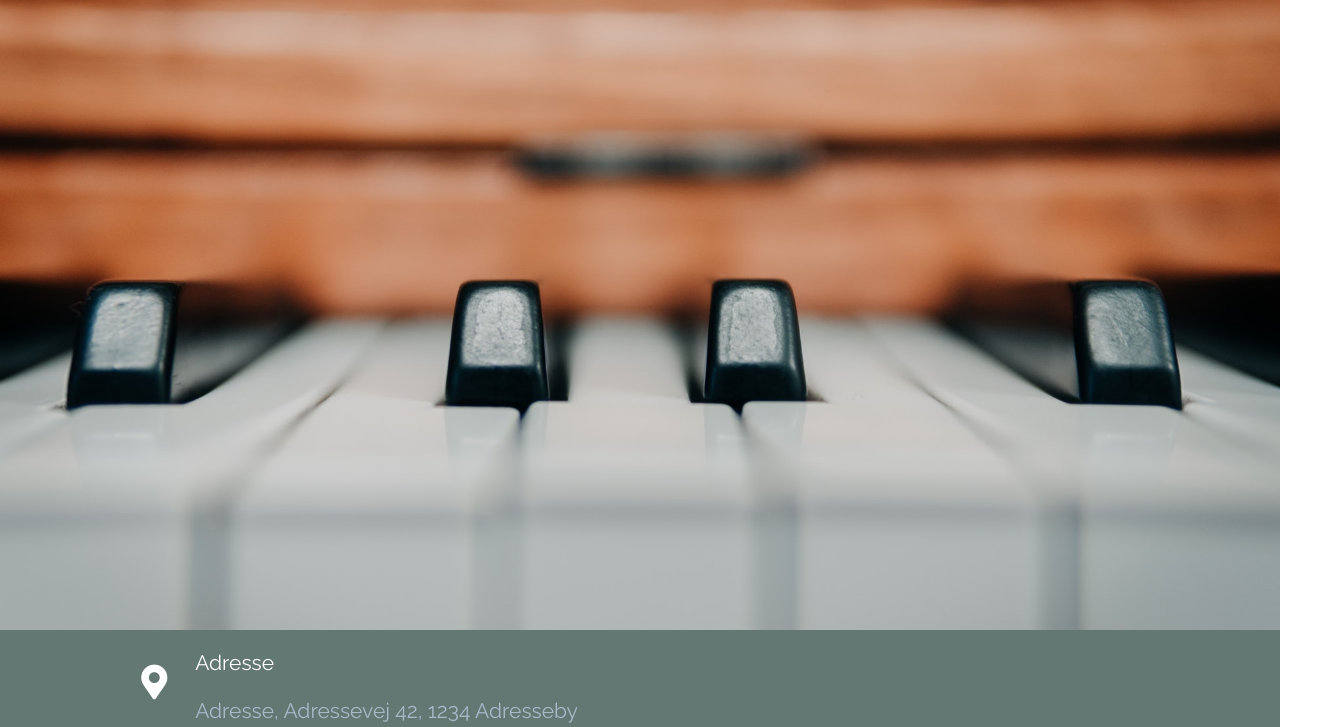
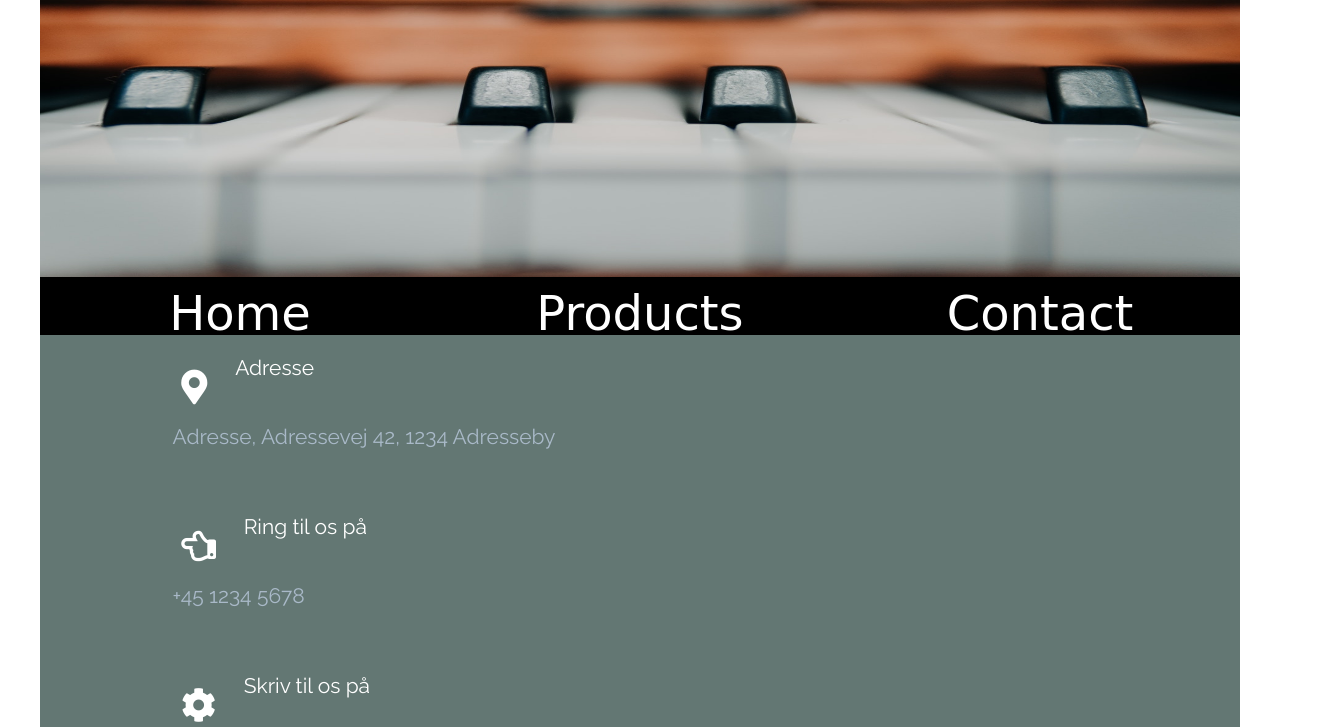
Before and after one commit to tobias1709/faellesHjemmeside, a website built with webpack: page dist/index.html in a window 1280 px wide. Shown: the part 123-850 px from the top of the page, 1320 px wide, since content can reach past the window. Built offline with Linux system fonts and the light colour scheme; a web font is replaced by a local one.

Commit message:
header/nav update

```diff
--- a/src/style.scss
+++ b/src/style.scss
@@ -23,7 +23,7 @@ body {
 
 .header-img {
 	width: 100%;
-	height: auto;
+	height: 400px;
 }
 
 /* Footer */
@@ -32,7 +32,6 @@ body {
 	background-color: #637773;
 	height: 500px;
 	position: relative;
-	bottom: 100px;
 }
 
 /* Font awesome */
@@ -59,3 +58,53 @@ body {
 	font-size: 1.313em;
 	margin-left: 6.313em;
 }
+
+/*Overall stuff*/
+html{
+	overflow-y: scroll;
+	-moz-scrollbars: vertical;
+}
+
+*{
+	margin: 0;
+	padding: 0;
+	box-sizing: border-box;
+}
+
+p{
+	padding-bottom: 1em;
+}
+
+#wrapper{
+	margin: 0 auto;
+	max-width: 1200px;
+}
+/*Overall stuff end*/
+
+/*Navigation*/
+nav{
+	margin: 0% 0;
+	padding-top: 2%;
+	background-color: rgb(0, 0, 0);
+
+	ul{
+		display: flex;
+		justify-content: space-around;
+		flex-direction: row;
+		list-style-type: none;
+		margin-bottom: 0;
+
+		li{
+			text-align: center;
+		}
+	}
+}
+
+nav a{
+	width: 100%;
+	font-family: 'Miss Fajardose', cursive;
+	text-decoration: none;
+	color: #FFF;
+	font-size: 3em;
+}
+/*Navigation end*/
```
Also changed, not shown: dist/bundle.js, dist/index.html, dist/style.css.
